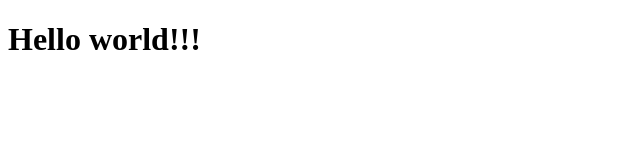
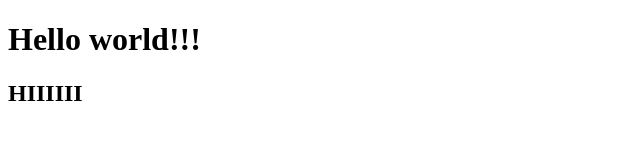
Before and after one commit to lipamaoa/Gym_Website, a plain HTML site: page index.html in a window 1280 px wide. Shown: the whole page, without its empty margins (0-640 px from the left). Drawn offline with Linux system fonts and the light colour scheme.

Commit message:
second commit

```diff
--- a/index.html
+++ b/index.html
@@ -7,5 +7,6 @@
 </head>
 <body>
     <h1>Hello world!!!</h1>
+    <h2>HIIIIII</h2>
 </body>
 </html>
```
